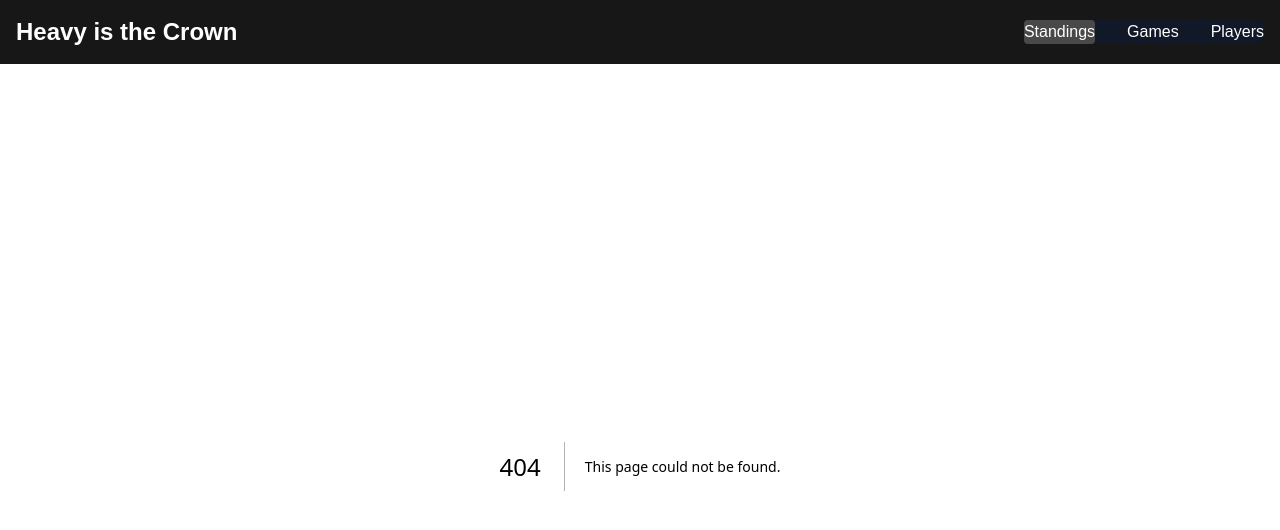
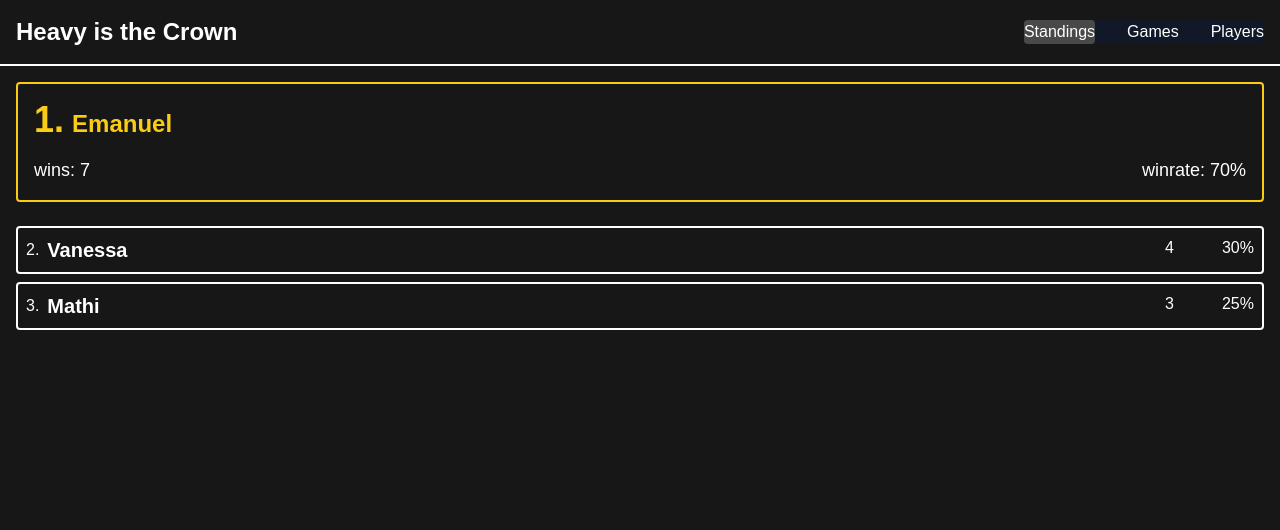
Before and after one commit to mathiasw91/heavy-is-the-crown, a Next.js app: page /standings in a window 1280 px wide. Before the commit this address had no page. Shown: the top 530 px of the page. Built offline with nearby package versions, Linux system fonts and the light colour scheme.

Commit message:
add standings page

```diff
--- a/app/globals.css
+++ b/app/globals.css
@@ -6,6 +6,7 @@
   --primary: #171717;
   --secondary: #ffffff;
   --highlight: #494949;
+  --gold: rgb(250 204 21);
 }
 
 body {
--- a/app/layout.tsx
+++ b/app/layout.tsx
@@ -28,7 +28,9 @@ export default function RootLayout({
     <html lang="en">
       <body className={`${geistSans.variable} ${geistMono.variable} antialiased grid grid-rows-[auto_1fr] overflow-hidden`}>
         <Nav />
-        {children}
+        <main className="p-4">
+          {children}
+        </main>
       </body>
     </html>
   );
--- a/app/page.tsx
+++ b/app/page.tsx
@@ -1,101 +1,8 @@
-import Image from "next/image";
+import { redirect } from 'next/navigation';
 
 export default function Home() {
+  redirect('/standings')
   return (
-    <div className="grid grid-rows-[20px_1fr_20px] items-center justify-items-center min-h-screen p-8 pb-20 gap-16 sm:p-20 font-[family-name:var(--font-geist-sans)]">
-      <main className="flex flex-col gap-8 row-start-2 items-center sm:items-start">
-        <Image
-          className="dark:invert"
-          src="/next.svg"
-          alt="Next.js logo"
-          width={180}
-          height={38}
-          priority
-        />
-        <ol className="list-inside list-decimal text-sm text-center sm:text-left font-[family-name:var(--font-geist-mono)]">
-          <li className="mb-2">
-            Get started by editing{" "}
-            <code className="bg-black/[.05] dark:bg-white/[.06] px-1 py-0.5 rounded font-semibold">
-              app/page.tsx
-            </code>
-            .
-          </li>
-          <li>Save and see your changes instantly.</li>
-        </ol>
-
-        <div className="flex gap-4 items-center flex-col sm:flex-row">
-          <a
-            className="rounded-full border border-solid border-transparent transition-colors flex items-center justify-center bg-foreground text-background gap-2 hover:bg-[#383838] dark:hover:bg-[#ccc] text-sm sm:text-base h-10 sm:h-12 px-4 sm:px-5"
-            href="https://vercel.com/new?utm_source=create-next-app&utm_medium=appdir-template-tw&utm_campaign=create-next-app"
-            target="_blank"
-            rel="noopener noreferrer"
-          >
-            <Image
-              className="dark:invert"
-              src="/vercel.svg"
-              alt="Vercel logomark"
-              width={20}
-              height={20}
-            />
-            Deploy now
-          </a>
-          <a
-            className="rounded-full border border-solid border-black/[.08] dark:border-white/[.145] transition-colors flex items-center justify-center hover:bg-[#f2f2f2] dark:hover:bg-[#1a1a1a] hover:border-transparent text-sm sm:text-base h-10 sm:h-12 px-4 sm:px-5 sm:min-w-44"
-            href="https://nextjs.org/docs?utm_source=create-next-app&utm_medium=appdir-template-tw&utm_campaign=create-next-app"
-            target="_blank"
-            rel="noopener noreferrer"
-          >
-            Read our docs
-          </a>
-        </div>
-      </main>
-      <footer className="row-start-3 flex gap-6 flex-wrap items-center justify-center">
-        <a
-          className="flex items-center gap-2 hover:underline hover:underline-offset-4"
-          href="https://nextjs.org/learn?utm_source=create-next-app&utm_medium=appdir-template-tw&utm_campaign=create-next-app"
-          target="_blank"
-          rel="noopener noreferrer"
-        >
-          <Image
-            aria-hidden
-            src="/file.svg"
-            alt="File icon"
-            width={16}
-            height={16}
-          />
-          Learn
-        </a>
-        <a
-          className="flex items-center gap-2 hover:underline hover:underline-offset-4"
-          href="https://vercel.com/templates?framework=next.js&utm_source=create-next-app&utm_medium=appdir-template-tw&utm_campaign=create-next-app"
-          target="_blank"
-          rel="noopener noreferrer"
-        >
-          <Image
-            aria-hidden
-            src="/window.svg"
-            alt="Window icon"
-            width={16}
-            height={16}
-          />
-          Examples
-        </a>
-        <a
-          className="flex items-center gap-2 hover:underline hover:underline-offset-4"
-          href="https://nextjs.org?utm_source=create-next-app&utm_medium=appdir-template-tw&utm_campaign=create-next-app"
-          target="_blank"
-          rel="noopener noreferrer"
-        >
-          <Image
-            aria-hidden
-            src="/globe.svg"
-            alt="Globe icon"
-            width={16}
-            height={16}
-          />
-          Go to nextjs.org →
-        </a>
-      </footer>
-    </div>
+    <div></div>
   );
 }
--- /dev/null
+++ b/app/standings/leader.tsx
@@ -0,0 +1,21 @@
+import { formatWinrate } from '../util/util';
+import { Standing } from './testdata';
+
+type LeaderProps = {
+  standing: Standing;
+}
+
+export default function Leader({standing: { player, rank, wins, winrate }}: LeaderProps) {
+  return (
+    <div className="border-2 border-gold rounded p-4 text-lg flex-col flex gap-4 mb-4">
+      <div className="flex items-end gap-2 text-gold">
+        <div className='text-4xl font-semibold'>{rank}.</div>
+        <div className="text-2xl font-semibold overflow-hidden text-ellipsis">{player}</div>
+      </div>
+      <div className="flex justify-between">
+        <div>wins: {wins}</div>
+        <div>winrate: {formatWinrate(winrate)}%</div>
+      </div>
+    </div>
+  );
+}
--- /dev/null
+++ b/app/standings/page.tsx
@@ -0,0 +1,17 @@
+import Leader from './leader';
+import Standing from './standing';
+import { testdata as standings } from './testdata';
+
+export default function Standings() {
+  return (
+    <div className='flex flex-col gap-2'>
+      {standings.map(standing => (
+        (standing.rank === 1) && (
+          <Leader key={standing.rank} standing={standing} />
+        ) || (
+          <Standing key={standing.rank} standing={standing} />
+        )
+      ))}
+    </div>
+  );
+}
--- /dev/null
+++ b/app/standings/standing.tsx
@@ -0,0 +1,19 @@
+import { formatWinrate } from '../util/util';
+import { Standing as StandingType } from './testdata';
+
+type StandingProps = {
+  standing: StandingType;
+}
+
+export default function Standing({standing: { player, rank, wins, winrate }}: StandingProps) {
+  return (
+    <div className="border-2 border-secondary rounded p-2 grid grid-cols-[1fr_40px_80px]">
+      <div className="flex items-center gap-2">
+        <div>{rank}.</div>
+        <div className="text-xl font-semibold">{player}</div>
+      </div>
+      <div className='text-right'>{wins}</div>
+      <div className='text-right'>{formatWinrate(winrate)}%</div>
+    </div>
+  );
+}
--- /dev/null
+++ b/app/standings/testdata.tsx
@@ -0,0 +1,27 @@
+export type Standing = {
+  player: string;
+  rank: number;
+  wins: number;
+  winrate: number;
+};
+
+export const testdata = [
+  {
+    player: 'Emanuel',
+    rank: 1,
+    wins: 7,
+    winrate: 0.7,
+  },
+  {
+    player: 'Vanessa',
+    rank: 2,
+    wins: 4,
+    winrate: 0.3,
+  },
+  {
+    player: 'Mathi',
+    rank: 3,
+    wins: 3,
+    winrate: 0.25,
+  }
+];
--- a/app/ui/nav.tsx
+++ b/app/ui/nav.tsx
@@ -15,7 +15,7 @@ export default function Nav() {
           className="inline-flex items-center p-2 w-10 h-10 justify-center text-sm text-secondary rounded-lg md:hidden hover:bg-highlight focus:outline-none focus:ring-2 focus:ring-highlight" aria-controls="navbar-default" aria-expanded="false">
             <span className="sr-only">Open main menu</span>
             <svg className="w-5 h-5" aria-hidden="true" xmlns="http://www.w3.org/2000/svg" fill="none" viewBox="0 0 17 14">
-                <path stroke="currentColor" stroke-linecap="round" stroke-linejoin="round" stroke-width="2" d="M1 1h15M1 7h15M1 13h15"/>
+                <path stroke="currentColor" strokeLinecap="round" strokeLinejoin="round" strokeWidth="2" d="M1 1h15M1 7h15M1 13h15"/>
             </svg>
         </button>
         <div className={`${mobileOpen ? '' : 'hidden'} w-full md:block md:w-auto`}>
--- /dev/null
+++ b/app/util/util.ts
@@ -0,0 +1,7 @@
+export function formatDecimals(val: number): string {
+  return val.toFixed(2).replace('.', ',');
+}
+
+export function formatWinrate(val: number): string {
+  return (val*100).toFixed(0);
+}
--- a/tailwind.config.ts
+++ b/tailwind.config.ts
@@ -12,6 +12,7 @@ export default {
         primary: "var(--primary)",
         secondary: "var(--secondary)",
         highlight: "var(--highlight)",
+        gold: "var(--gold)",
       },
     },
   },
```
